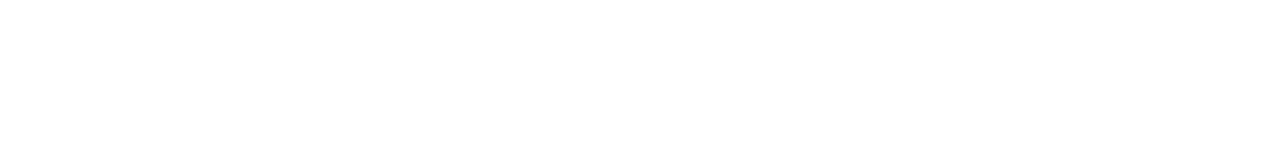
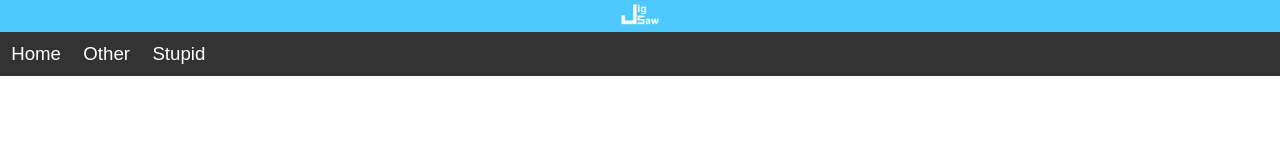
Before and after one commit to adrian154/jigsaw, a website: page static/tset.html in a window 1280 px wide. Drawn offline with Linux system fonts and the light colour scheme.

Commit message:
CSS CHECKPOINT #2

```diff
--- a/static/styles/site.css
+++ b/static/styles/site.css
@@ -13,6 +13,38 @@ body, html {
 
 #header {
     width: 100%;
+    background-color: #333333;
+}
+
+#header button {
+
+    background-color: inherit;
+    color: #ffffff;
+    float: left;
+
+    /* Get rid of default styles */
+    border: none;
+    outline: none;
+    padding: 0.6em 0.6em;
+    font-size: 14pt;
+
+    transition: 0.3s;
+
+}
+#header button:hover {
+    background-color: #cccccc;
+    color: #000000;
+}
+
+#headerLogo {
+    background-color: #4dc9ff;
+    width: 100%;
+}
+#headerLogo img {
+    display: block;
+    width: 5%;
+    margin-left: auto;
+    margin-right: auto;
 }
 
 #body {
--- a/static/tset.html
+++ b/static/tset.html
@@ -6,11 +6,20 @@
 
         <div id="content">
             <div id="header">
+                <div id="headerLogo">
+                    <img src="/static/images/logo.png">
+                </div>
+                <button>Home</button>
+                <button>Other</button>
+                <button>Stupid</button>
             </div>
 
             <div id="body">
             </div>
         </div>
 
+        <!-- Fix Chrome bug where transitions are triggered on page load -->
+        <script> </script>
+
     </body>
 </html>
```
Also changed, not shown: static/images/logo.png (added).
